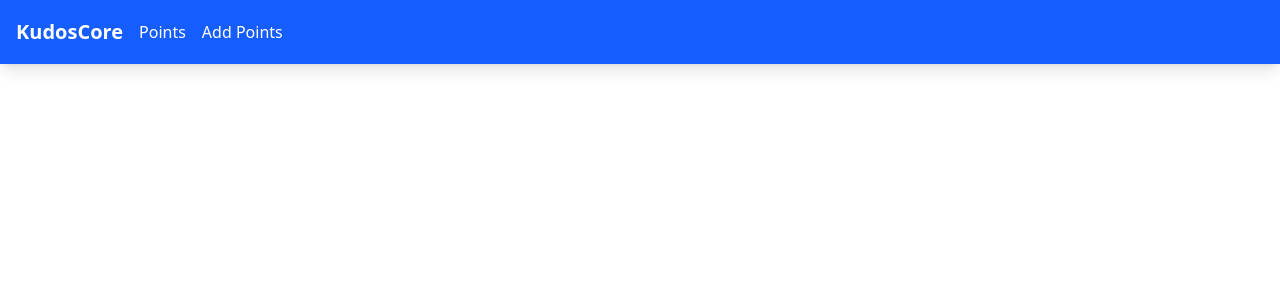
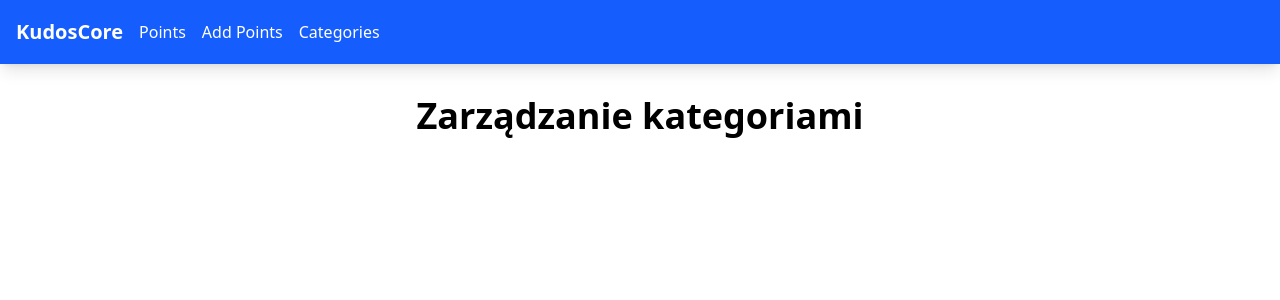
Before and after one commit to AlanPustkowiak/KudosCore, an Angular app: page /categories-list in a window 1280 px wide. Before the commit this address led to /. Shown: the top 300 px of the page. Built offline with nearby package versions, Linux system fonts and the light colour scheme.

Commit message:
categories

```diff
--- a/src/app/app.routes.ts
+++ b/src/app/app.routes.ts
@@ -3,9 +3,11 @@ import { App } from './app';
 import { PointsList } from './pages/points-list/points-list';
 import { HomePage } from './pages/home-page/home-page';
 import { PointsAdd } from './pages/points-add/points-add';
+import { CategoriesList } from './pages/categories-list/categories-list';
 
 export const routes: Routes = [
   { path: '', component: HomePage },
   { path: 'points-list', component: PointsList },
   { path: 'points-add', component: PointsAdd },
+  { path: 'categories-list', component: CategoriesList },
 ];
--- a/src/app/components/navbar/navbar.html
+++ b/src/app/components/navbar/navbar.html
@@ -15,6 +15,11 @@
           class="hover:text-blue-200 transition-colors"
           >Add Points
         </a>
+        <a
+          routerLink="/categories-list"
+          class="hover:text-blue-200 transition-colors"
+          >Categories</a
+        >
       </div>
     </div>
   </div>
--- /dev/null
+++ b/src/app/models/action.model.ts
@@ -0,0 +1,4 @@
+export type Actions = {
+  id: number;
+  name: string;
+};
--- /dev/null
+++ b/src/app/models/category.model.ts
@@ -0,0 +1,5 @@
+export type Category = {
+  id: number;
+  name: string;
+  pointsLimit: number;
+};
--- /dev/null
+++ b/src/app/pages/categories-list/categories-list.html
@@ -0,0 +1,5 @@
+<div class="container mx-auto px-4">
+  <div class="flex flex-col items-center py-8">
+    <h1 class="text-4xl font-bold mb-4">Zarządzanie kategoriami</h1>
+  </div>
+</div>
```
Also changed, not shown: src/app/pages/categories-list/categories-list.ts (added, +11 -0 lines), src/app/pages/categories-list/categories-list.scss (added), 1 other file (tests, documents, lock files or other folders).
